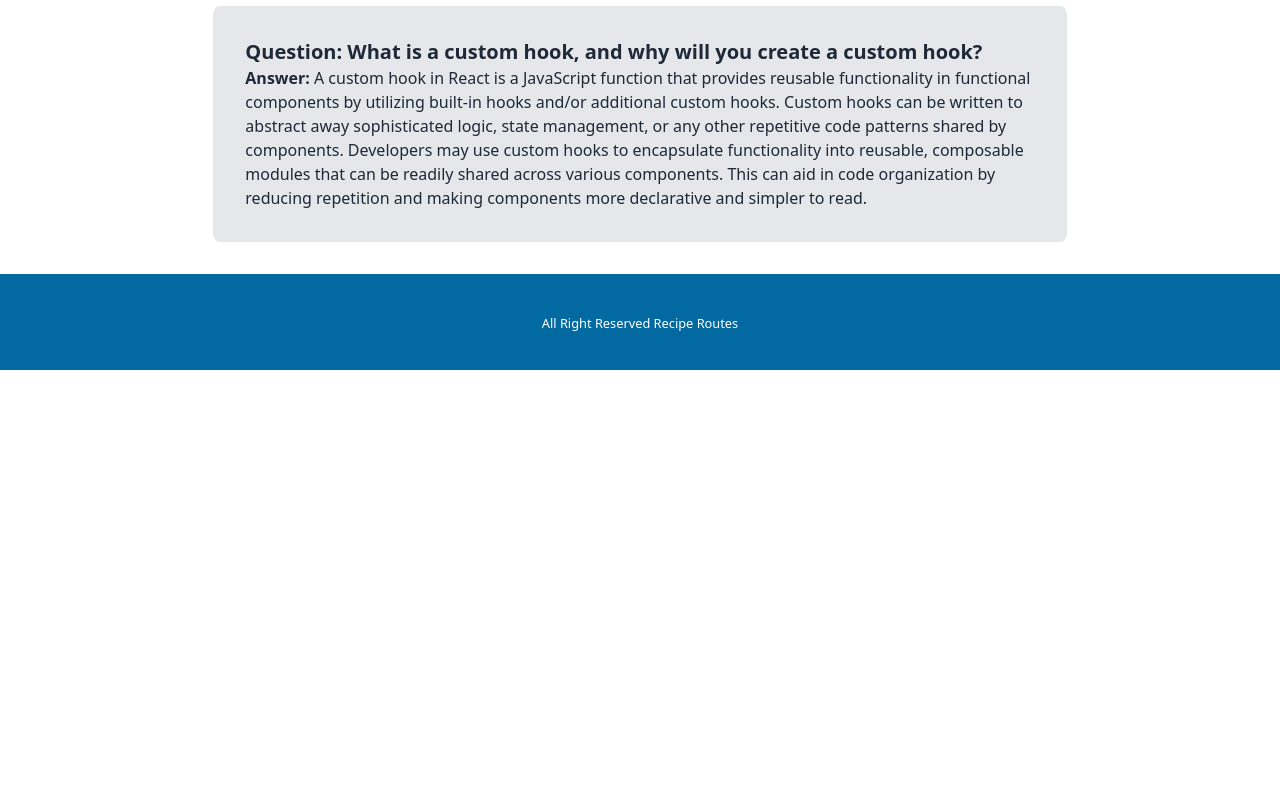
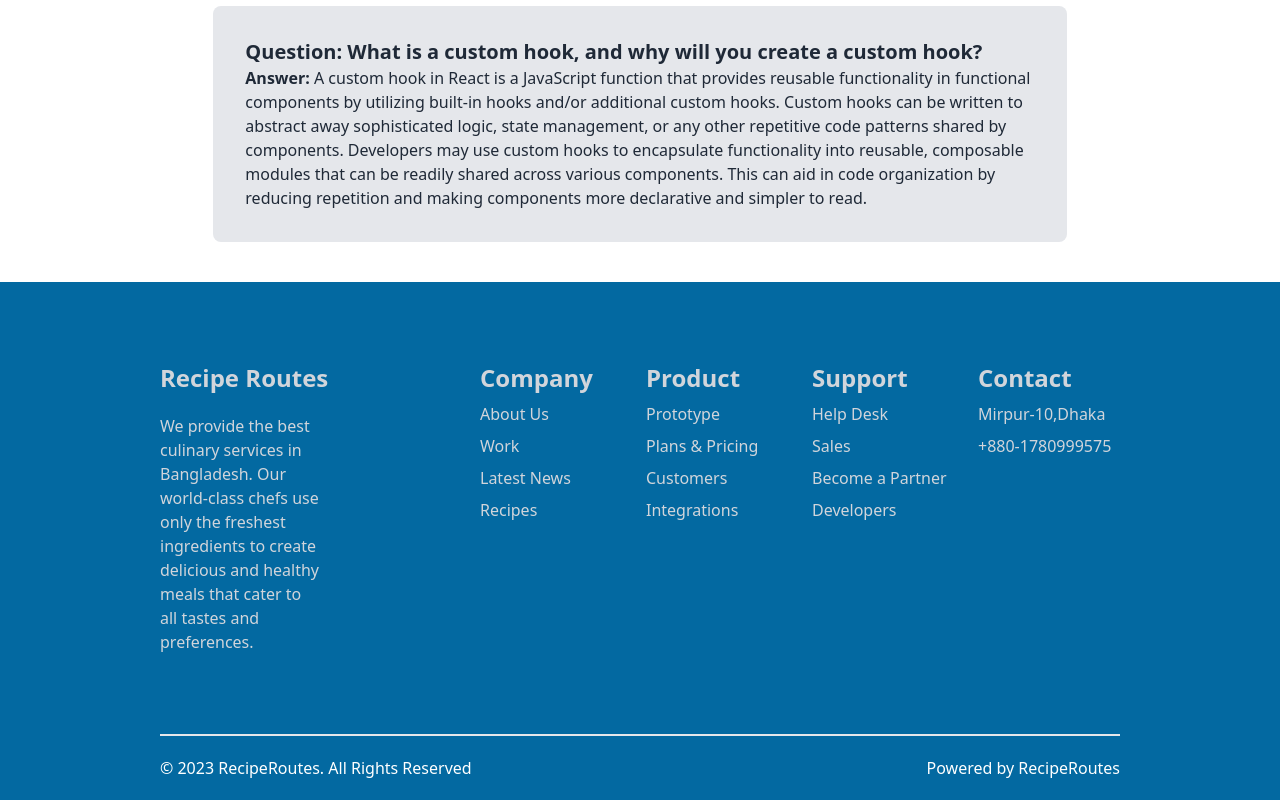
Before and after one commit to masum2000/recipe-routes-client, a React (Vite) app: page /blog in a window 1280 px wide. Shown: the part 982-1782 px from the top of the page. Before the commit the page ends 1352 px from the top, so only its background shows below. Built offline with nearby package versions, Linux system fonts and the light colour scheme.

Commit message:
spinner loader added

```diff
--- a/src/pages/Section/AboutSection/AboutSection.jsx
+++ b/src/pages/Section/AboutSection/AboutSection.jsx
@@ -9,7 +9,7 @@ const AboutSection = () => {
                     <div className=''>
                         <h2 className="text-3xl font-bold mb-4">About Us</h2>
                         <p className="text-lg mb-4">
-                            Lorem ipsum dolor sit amet, consectetur adipiscing elit. Sed ultrices nunc vitae nibh hendrerit mollis. Aliquam fringilla mauris ac nisi bibendum malesuada. In euismod erat vel lacus viverra laoreet. Nullam auctor leo vel libero malesuada pretium.
+                        "Our company was founded with the mission of providing high-quality, healthy meals to people on-the-go. We believe that eating well shouldn't have to be a hassle, and that's why we've dedicated ourselves to creating delicious meals that are both convenient and nutritious. Our team of chefs use only the freshest ingredients, and our meals are carefully crafted to meet a variety of dietary needs and preferences. Whether you're looking for a quick lunch or a full week's worth of meals, we've got you covered. We're passionate about what we do, and we're excited to share our love of healthy eating with you."
                         </p>
                         <button className="border-2 border-sky-600 text-black p-3 rounded-lg bg-none font-bold   hover:bg-sky-600 duration-300 hover:text-white ">More Details</button>
                     </div>
--- a/src/pages/Section/ChefSection/ChefSection.jsx
+++ b/src/pages/Section/ChefSection/ChefSection.jsx
@@ -5,12 +5,17 @@ import { Link, useNavigate } from 'react-router-dom';
 const ChefSection = () => {
     const [chefs, setChefs] = useState([]);
 
+    const [isLoading, setIsLoading] = useState(true);
+
     const navigate = useNavigate();
 
     useEffect(() => {
         fetch('http://localhost:5000/chefs')
             .then(res => res.json())
-            .then(data => setChefs(data))
+            .then(data => {
+                setChefs(data)
+             setIsLoading(false)
+            })
             .catch(error => console.error(error))
     }, []);
 
@@ -22,6 +27,12 @@ const ChefSection = () => {
     return (
         <div className="max-w-7xl mx-auto py-12 sm:px-6 lg:px-8">
             <h2 className="text-center text-3xl font-bold mb-8">Our All Chefs </h2>
+
+
+           {isLoading ?
+           <div className='flex justify-center items-center '>
+           <div className='animate-spin radial-progress text-sky-700' style={{"--value":90,"--size": "30px", "--thickness": "3px"}}></div>
+       </div>:
        <div className="grid grid-cols-1 gap-6 sm:grid-cols-2 lg:grid-cols-3 xl:grid-cols-2 justify-items-center">
        {chefs.map((chef) => (
            <div className="max-w-sm rounded overflow-hidden shadow-lg" key={chef.id}>
@@ -47,6 +58,11 @@ const ChefSection = () => {
            </div>
        ))}
    </div>
+
+           }
+
+
+
         </div>
     );
 };
--- a/src/pages/Section/Footer/Footer.jsx
+++ b/src/pages/Section/Footer/Footer.jsx
@@ -2,9 +2,56 @@ import React from 'react';
 
 const Footer = () => {
     return (
-        <div  className='text-center text-white mt-8 bg-sky-700 py-9'>
-            <small>All Right Reserved Recipe Routes</small>
+        <div className='bg-sky-700  bottom-0 left-0 text-center md:text-start text-gray-600'>
+            <div className=" w-full md:w-9/12 mx-auto divide-y">
+               <div className="grid md:grid-cols-3 mt-10 ">
+                      <div className="col-span-1  text-gray-300 py-10 my-10">
+                          <h1 className='font-bold text-2xl'>Recipe Routes</h1>
+                           <p className='mt-5 md:w-2/4'>We provide the best culinary services in Bangladesh. Our world-class chefs use only the freshest ingredients to create delicious and healthy meals that cater to all tastes and preferences.</p>
+                          <div>
+
+                           </div>
+                      </div>
+                      <div className="grid md:grid-cols-4 sm:grid-cols-2 col-span-2 text-gray-300 gap-6 py-10  md:my-10">
+                          <div className="space-y-2">
+                            <p className='text-2xl font-bold'>Company</p>
+                            <p>About Us</p>
+                            <p>Work</p>
+                            <p>Latest News</p>
+                            <p>Recipes</p>
+                          </div>
+                          <div className="space-y-2">
+                             <p className='text-2xl font-bold'>Product</p>
+                             <p>Prototype</p>
+                             <p>Plans & Pricing</p>
+                             <p>Customers</p>
+                             <p>Integrations</p>
+                          </div>
+                          <div className="space-y-2">
+                            <p className='text-2xl font-bold'>Support</p>
+                            <p>Help Desk</p>
+                            <p>Sales</p>
+                            <p>Become a Partner</p>
+                            <p>Developers</p>
+                          </div>
+                          <div className="space-y-2 ">
+                            <p className='text-2xl font-bold'>Contact</p>
+                            <p>Mirpur-10,Dhaka</p>
+                            <p>+880-1780999575</p>
+                            <p></p>
+                            <p></p>
+                          </div>
+                      </div>
+              </div>
+              <div className=''></div>
+              <div className=' md:flex text-white justify-between py-5 '>
+
+                <div>© 2023 RecipeRoutes. All Rights Reserved  </div>
+                <div>Powered by RecipeRoutes</div>
+              </div>
+           </div>
         </div>
+
     );
 };
 
--- a/src/pages/Section/Header/Header.jsx
+++ b/src/pages/Section/Header/Header.jsx
@@ -1,49 +1,41 @@
-import React, { useContext } from 'react';
-import { Link } from 'react-router-dom';
+import React from 'react';
+import { NavLink } from 'react-router-dom';
 
 const Header = () => {
-
-
-
   return (
-        <div className='text-center   bg-sky-700 py-6 md:px-10'>
+    <div className='text-center bg-sky-700 py-6 md:px-10'>
       <div className=''>
         <div className="navbar text-white">
           <div className="navbar-start">
             <div className="dropdown">
-                            <label tabIndex={0} className=" lg:hidden">
+              <label tabIndex={0} className="lg:hidden">
                 <svg xmlns="http://www.w3.org/2000/svg" className="h-5 w-5" fill="none" viewBox="0 0 24 24" stroke="currentColor"><path strokeLinecap="round" strokeLinejoin="round" strokeWidth="2" d="M4 6h16M4 12h8m-8 6h16" /></svg>
               </label>
               <ul tabIndex={0} className="menu menu-compact dropdown-content mt-3 p-2 shadow bg-base-100 rounded-box w-52">
-                                <li><Link to='/'>Home</Link></li>
-                                <li><Link to='/blog'>Blog</Link></li>
-                                <li><Link to='/'>About Us</Link></li>
-                                <li><Link to='/'>Contact Us</Link></li>
+                <li><NavLink to='/' exact activeClassName='active-link'>Home</NavLink></li>
+                <li><NavLink to='/blog' activeClassName='active-link'>Blog</NavLink></li>
+                <li><NavLink to='/about' activeClassName='active-link'>About Us</NavLink></li>
+                <li><NavLink to='/contact' activeClassName='active-link'>Contact Us</NavLink></li>
               </ul>
             </div>
             <h2 className="text-white font-bold text-4xl cursor-pointer">Recipe Routes</h2>
           </div>
           <div className="navbar-center hidden lg:flex">
             <ul className="menu menu-horizontal px-1 font-bold">
-                            <li><Link to='/'>Home</Link></li>
-                            <li><Link to='/blog'>Blog</Link></li>
-                            <li><Link to='/'>About Us</Link></li>
-                            <li><Link to='/'>Contact Us</Link></li>
-
+              <li><NavLink to='/' exact activeClassName='active-link'>Home</NavLink></li>
+              <li><NavLink to='/blog' activeClassName='active-link'>Blog</NavLink></li>
+              <li><NavLink to='/about' activeClassName='active-link'>About Us</NavLink></li>
+              <li><NavLink to='/contact' activeClassName='active-link'>Contact Us</NavLink></li>
             </ul>
           </div>
           <div className="navbar-end">
-
-                        <Link>
+            <NavLink to='/profile'>
               <img className='h-10 w-10 rounded-full' src="https://img.freepik.com/free-photo/portrait-young-man-with-glasses_641386-302.jpg?w=1060&t=st=1683086939~exp=1683087539~hmac=15a33d391f3dba1a79941ac4cfb0111ff03b88696855c470ca81612f82c40eb1" alt='user' />
-                        </Link>
-
-
-                        <button className="p-3 rounded-lg font-bold bg-white  text-black ml-4">Logout</button>
-                        <Link>
-                            <button className="p-3 rounded-lg font-bold bg-white  text-black ml-4">Login</button>
-                        </Link>
-
+            </NavLink>
+            <button className="p-3 rounded-lg font-bold bg-white text-black ml-4">Logout</button>
+            <NavLink to='/login'>
+              <button className="p-3 rounded-lg font-bold bg-white text-black ml-4">Login</button>
+            </NavLink>
           </div>
         </div>
       </div>
--- a/src/pages/Section/Recipe/Recipe.jsx
+++ b/src/pages/Section/Recipe/Recipe.jsx
@@ -9,6 +9,8 @@ const Recipe = () => {
     const [recipes, setRecipes] = useState([]);
     const { id } = useParams();
 
+
+
     useEffect(() => {
         const fetchRecipe = async () => {
             try {
@@ -17,6 +19,7 @@ const Recipe = () => {
                 console.log(data);
                 const filteredRecipe = data.filter((recipe) => recipe.chef_id === id);
                 setRecipes(filteredRecipe);
+
             }
             catch (error) {
                 console.error('Error fetching recipes:', error);
--- a/src/routes/Routes.jsx
+++ b/src/routes/Routes.jsx
@@ -15,7 +15,8 @@ const router = createBrowserRouter([
     },
     {
         path: '/chefs/:_id/recipes',
-        element: <Recipe></Recipe>
+        element: <Recipe></Recipe>,
+        loader: ({params}) =>fetch(`http://localhost:5000/chefs/${params._id}`)
     },
     {
         path: "/chefs/:id",
```
Also changed, not shown: src/pages/Section/Header/Header.css (added). Lines whose indentation alone changed are shown as unchanged.
